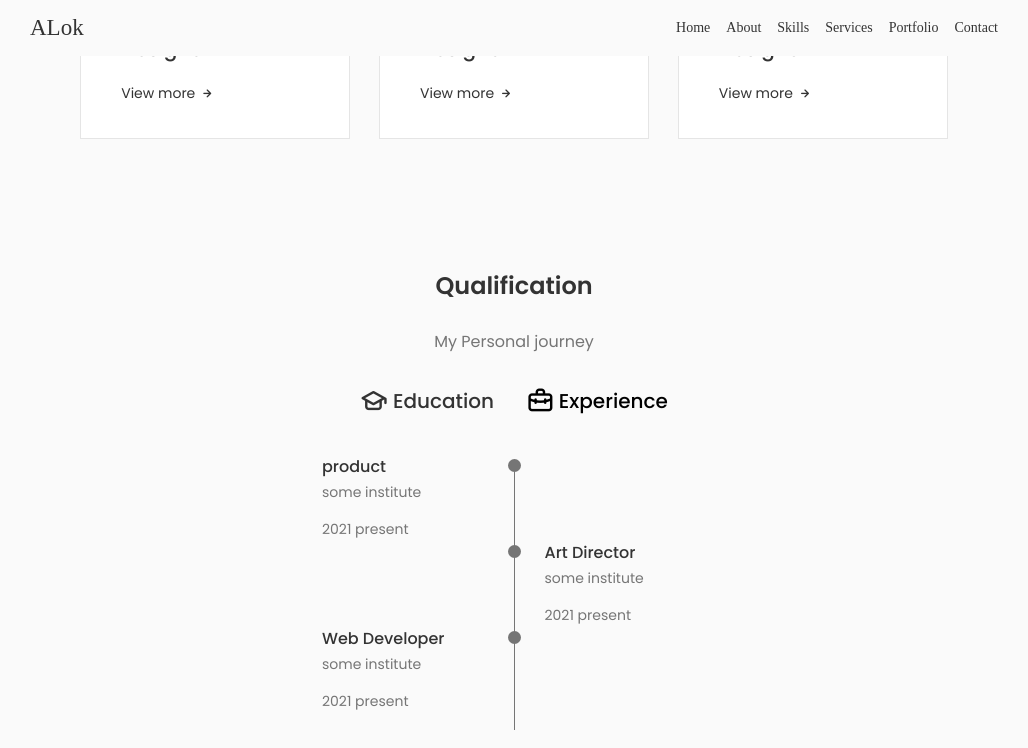
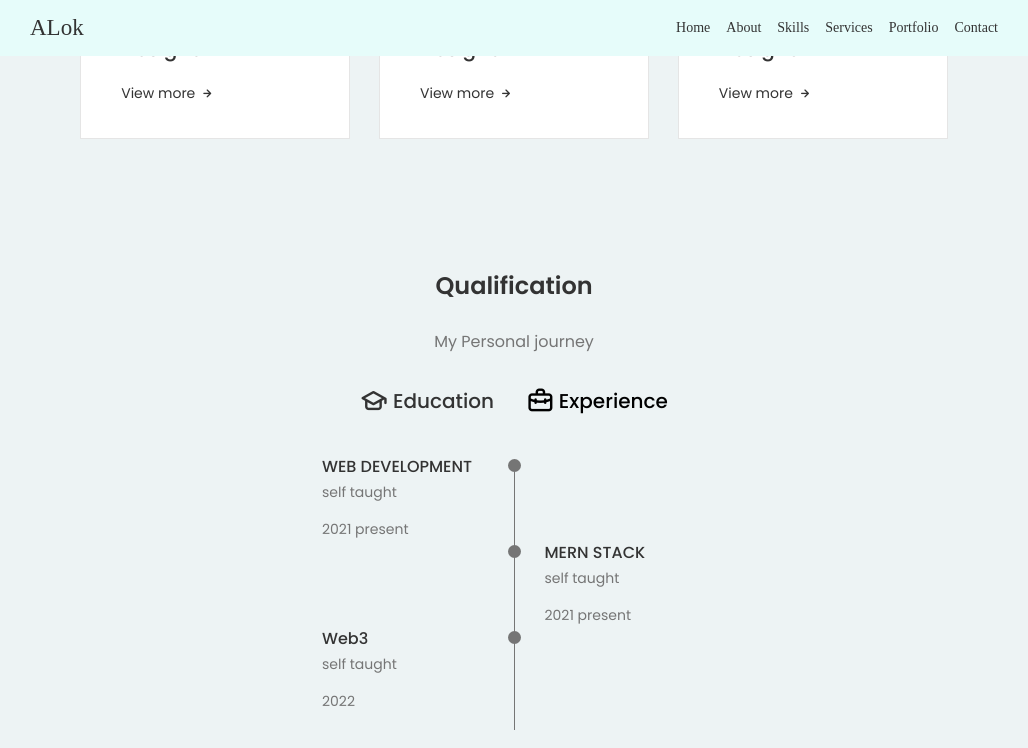
Before and after one commit to Iamalok007/Portfolio_alok, a React (Create React App) app: page / in a window 1280 px wide. Both pictures are taken after a click on the element "Experience". Shown: the part 2117-2865 px from the top of the page, without its empty margins (126-1154 px from the left). Built offline with nearby package versions, Linux system fonts and the light colour scheme.

Commit message:
new commit

```diff
--- a/src/App.css
+++ b/src/App.css
@@ -1,3 +1,4 @@
+
 /*=============== GOOGLE FONTS ===============*/
 @import url("https://fonts.googleapis.com/css2?family=Poppins:wght@400;500;600&display=swap");
 
@@ -83,7 +84,8 @@ textarea {
 }
 
 body {
-  background-color: var(--body-color);
+  background-color: rgb(237, 243, 244);
+
   color: var(--text-color);
 }
 
--- a/src/components/footer/footer.css
+++ b/src/components/footer/footer.css
@@ -1,5 +1,5 @@
 .footer{
-    background-color: var(--container-color);
+    background-color: rgb(200, 223, 229);
     border-top: 1px solid rgba(0, 0, 0, 0.1);
 
 }
--- a/src/components/header/header.css
+++ b/src/components/header/header.css
@@ -7,7 +7,7 @@
     top: 0;
     left: 0;
     z-index: var(--z-fixed);
-    background-color: var(--body-color);
+    background-color: rgb(230, 252, 250);
     padding: 15px;
 
 }
--- a/src/components/qualification/Qualification.js
+++ b/src/components/qualification/Qualification.js
@@ -28,8 +28,62 @@ export default function Qualification() {
             <div className={toggleState === 1?"qualification_content qualification_content-active":"qualification_content"}>
                     <div className="qualification_data">
                         <div >
-                            <h3 className="qualification_title">Web Design</h3>
-                            <span className="qualification_subtitle">some institute</span>
+                            <h3 className="qualification_title">10th</h3>
+                            <span className="qualification_subtitle">R.L.B school</span>
+                            <div className="qualification_calender">
+                                <i className="uil uil-calender-alt"></i>2018
+                            </div>
+                        </div>
+
+                        <div>
+                            <span className="qualification_rounder"></span>
+                            <span className="qualification_line"></span>
+                        </div>
+                    </div>
+
+                    <div className="qualification_data">
+                        <div>
+
+                        </div>
+
+                        <div>
+                            <span className="qualification_rounder"></span>
+                            <span className="qualification_line"></span>
+                        </div>
+                        <div >
+                            <h3 className="qualification_title">12th</h3>
+                            <span className="qualification_subtitle">R.L.B school</span>
+                            <div className="qualification_calender">
+                                <i className="uil uil-calender-alt"></i>2020
+                            </div>
+                        </div>
+
+
+                    </div>
+
+                    <div className="qualification_data">
+                        <div >
+                            <h3 className="qualification_title">COMPUTER SCIENCE(B.tech)</h3>
+                            <span className="qualification_subtitle">ABES ENG. COLLEGE</span>
+                            <div className="qualification_calender">
+                                <i className="uil uil-calender-alt"></i>2021 present
+                            </div>
+                        </div>
+
+                        <div>
+                            <span className="qualification_rounder"></span>
+                            <span className="qualification_line"></span>
+                        </div>
+                    </div>
+
+
+                </div>
+
+                <div className={toggleState  === 2 ?"qualification_content qualification_content-active":"qualification_content"}>
+                    <div className="qualification_data">
+                        <div >
+                            <h3 className="qualification_title">WEB DEVELOPMENT</h3>
+                            <span className="qualification_subtitle">self taught</span>
                             <div className="qualification_calender">
                                 <i className="uil uil-calender-alt"></i>2021 present
                             </div>
@@ -51,8 +105,8 @@ export default function Qualification() {
                             <span className="qualification_line"></span>
                         </div>
                         <div >
-                            <h3 className="qualification_title">Art Director</h3>
-                            <span className="qualification_subtitle">some institute</span>
+                            <h3 className="qualification_title">MERN STACK</h3>
+                            <span className="qualification_subtitle">self taught</span>
                             <div className="qualification_calender">
                                 <i className="uil uil-calender-alt"></i>2021 present
                             </div>
@@ -63,82 +117,10 @@ export default function Qualification() {
 
                     <div className="qualification_data">
                         <div >
-                            <h3 className="qualification_title">Web Developer</h3>
-                            <span className="qualification_subtitle">some institute</span>
+                            <h3 className="qualification_title">Web3</h3>
+                            <span className="qualification_subtitle">self taught</span>
                             <div className="qualification_calender">
-                                <i className="uil uil-calender-alt"></i>2021 present
-                            </div>
-                        </div>
-
-                        <div>
-                            <span className="qualification_rounder"></span>
-                            <span className="qualification_line"></span>
-                        </div>
-                    </div>
-
-                    <div className="qualification_data">
-                        <div>
-
-                        </div>
-
-                        <div>
-                            <span className="qualification_rounder"></span>
-                            <span className="qualification_line"></span>
-                        </div>
-                        <div >
-                            <h3 className="qualification_title">ux expert</h3>
-                            <span className="qualification_subtitle">some institute</span>
-                            <div className="qualification_calender">
-                                <i className="uil uil-calender-alt"></i>2021 present
-                            </div>
-                        </div>
-
-
-                    </div>
-                </div>
-
-                <div className={toggleState  === 2 ?"qualification_content qualification_content-active":"qualification_content"}>
-                    <div className="qualification_data">
-                        <div >
-                            <h3 className="qualification_title">product</h3>
-                            <span className="qualification_subtitle">some institute</span>
-                            <div className="qualification_calender">
-                                <i className="uil uil-calender-alt"></i>2021 present
-                            </div>
-                        </div>
-
-                        <div>
-                            <span className="qualification_rounder"></span>
-                            <span className="qualification_line"></span>
-                        </div>
-                    </div>
-
-                    <div className="qualification_data">
-                        <div>
-
-                        </div>
-
-                        <div>
-                            <span className="qualification_rounder"></span>
-                            <span className="qualification_line"></span>
-                        </div>
-                        <div >
-                            <h3 className="qualification_title">Art Director</h3>
-                            <span className="qualification_subtitle">some institute</span>
-                            <div className="qualification_calender">
-                                <i className="uil uil-calender-alt"></i>2021 present
-                            </div>
-                        </div>
-
-
-                    </div>
-
-                    <div className="qualification_data">
-                        <div >
-                            <h3 className="qualification_title">Web Developer</h3>
-                            <span className="qualification_subtitle">some institute</span>
-                            <div className="qualification_calender">
-                                <i className="uil uil-calender-alt"></i>2021 present
+                                <i className="uil uil-calender-alt"></i>2022
                             </div>
                         </div>
 
```
Also changed, not shown: 1 other file (tests, documents, lock files or other folders).
